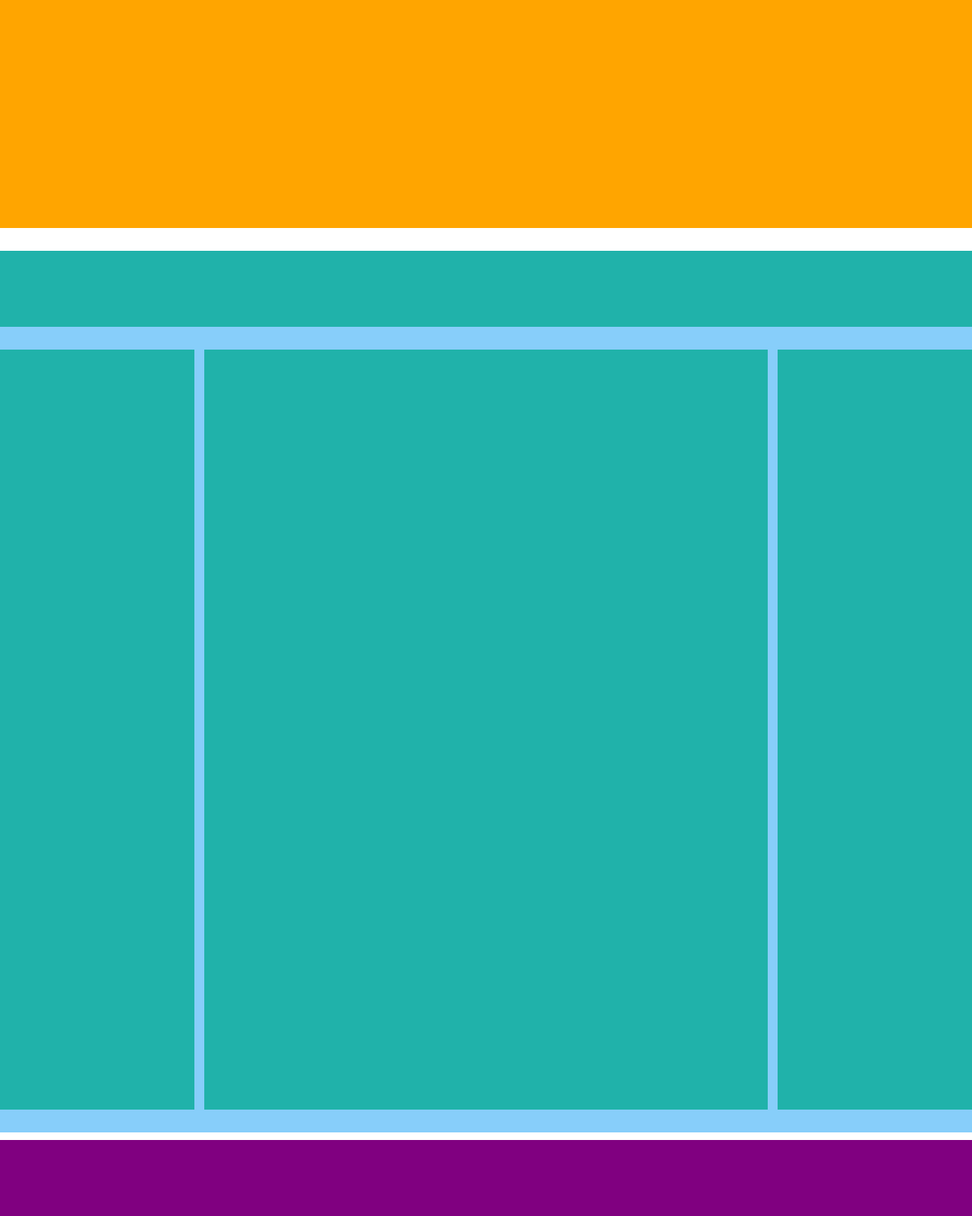
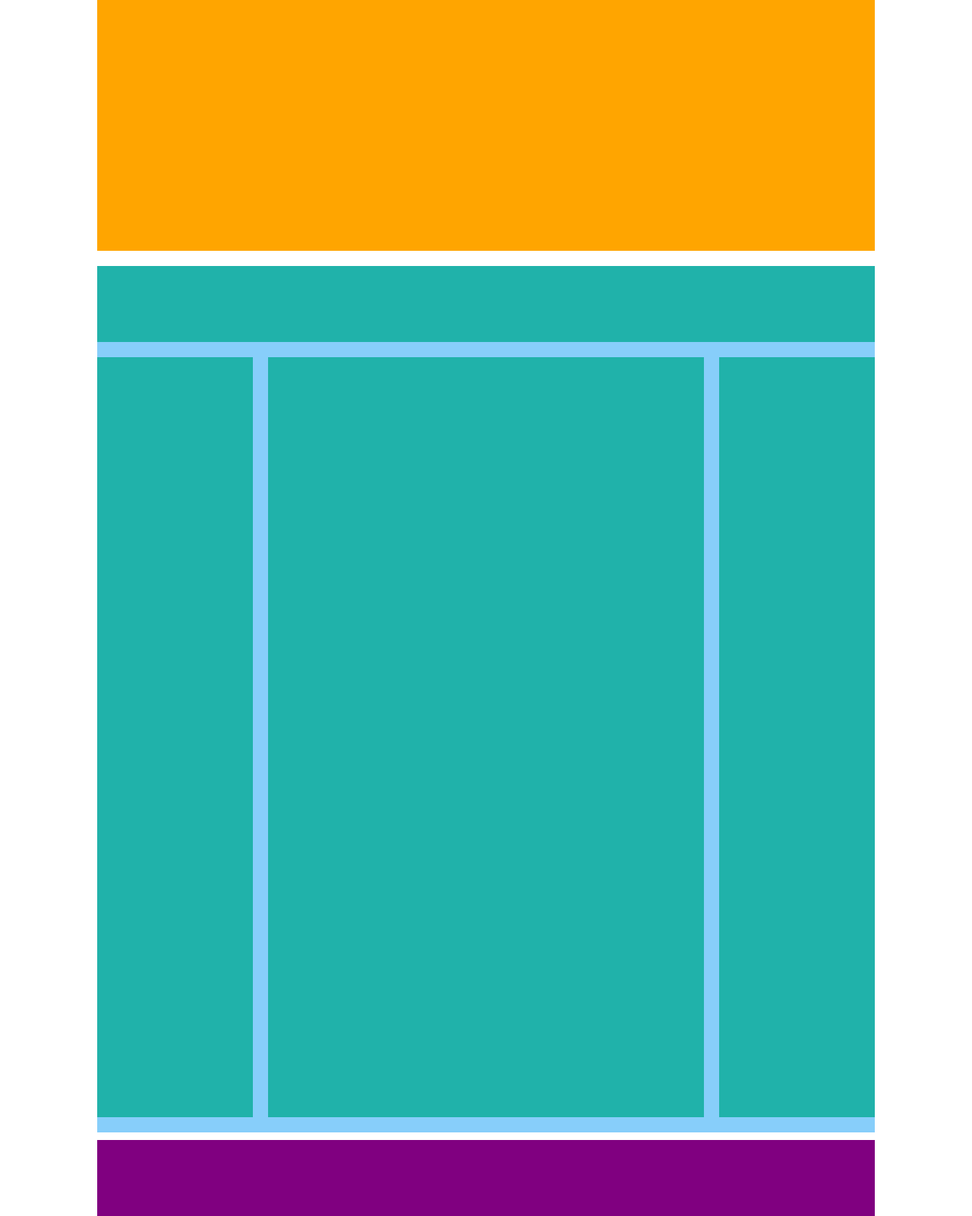
Before and after one commit to StefanoCeli/htmlcss-struttura-wp, a plain HTML site: page index.html in a window 1280 px wide. Shown: the part 680-2280 px from the top of the page at 76% size. Drawn offline with Linux system fonts and the light colour scheme.

Commit message:
Aggiunto container che ragruppa tutto,aggiunto commenti e rinonimato le classi e tag

```diff
--- a/css/style.css
+++ b/css/style.css
@@ -3,56 +3,69 @@
   padding: 0;
   box-sizing: border-box;
 }
+.container{
+  width: 80%;
+  margin: 0 auto;
+}
+/* HEADER */
+
 .clearfix::after{
   content: '';
   display: table;
   clear: both;
 }
-.box-pink{
-  width: 100%;
+
+.logo{
+  margin-top: 40px;
+}
+
+nav{
   height: 150px;
   background-color:pink;
-  margin-bottom: 30px;
+  margin-bottom: 20px;
 }
 
-.box-orange{
-  width: 100%;
+.banner{
   height: 800px;
   background-color: orange;
-  margin-bottom: 30px;
+  margin-bottom: 20px;
 }
+/* /HEADER */
+
+/* MAIN */
 
 main{
-  width: 100%;
   background-color: lightskyblue;
   margin-bottom: 10px;
+  padding-bottom: 20px;
 }
 
 main .title{
-  width: 100%;
   height: 100px;
   background-color:lightseagreen;
-  margin-bottom: 30px;
+  margin-bottom: 20px;
 }
 
-aside, section{
+.side, .center{
   float: left;
   height: 1000px;
   background-color:lightseagreen;
-  margin-bottom: 30px;
 }
 
-main aside{
+main .side{
   width: 20%;
 }
 
-main section{
-  width: 58%;
-  margin: 0 1%;
+main .center{
+  width: 56%;
+  margin: 0 2%;
 }
+/* /MAIN */
+
+/* FOOTER */
 
 footer{
-  width: 100%;
   background-color: purple;
   height: 100px;
 }
+/* /FOOTER */
--- a/index.html
+++ b/index.html
@@ -8,14 +8,22 @@
   <link rel="stylesheet" href="css/style.css">
 </head>
 <body>
-  <!-- HEADER -->
+  <!-- CONTAINER -->
+
+ <div class="container">
+
+    <!-- HEADER -->
   <header>
 
-    <div class="box-pink">
+    <div class="logo">
 
     </div>
 
-    <div class="box-orange">
+    <nav>
+
+    </nav>
+
+    <div class="banner">
 
     </div>
 
@@ -29,25 +37,29 @@
 
     </div>
 
-    <aside>
+    <div class="side">
 
-    </aside>
+    </div>
 
-    <section>
+    <div class="center">
 
-    </section>
+    </div>
 
-    <aside>
+    <div class="side">
 
-    </aside>
+    </div>
   </main>
   <!-- /MAIN -->
 
   <!-- FOOTER -->
-  <footer>
+  <footer class="">
 
   </footer>
   <!-- /FOOTER -->
 
+ </div>
+
+ <!-- /CONTAINER -->
+
 </body>
 </html>
```
